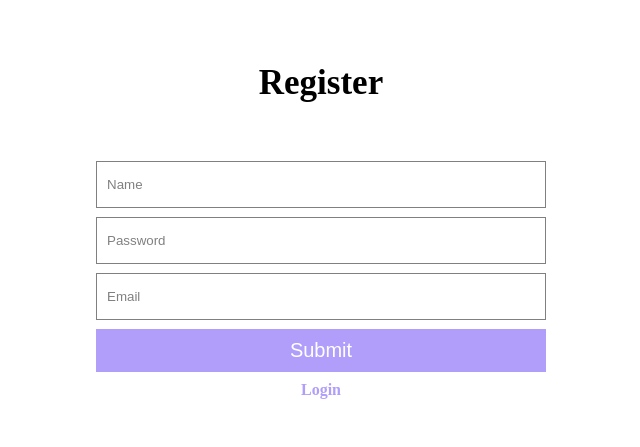
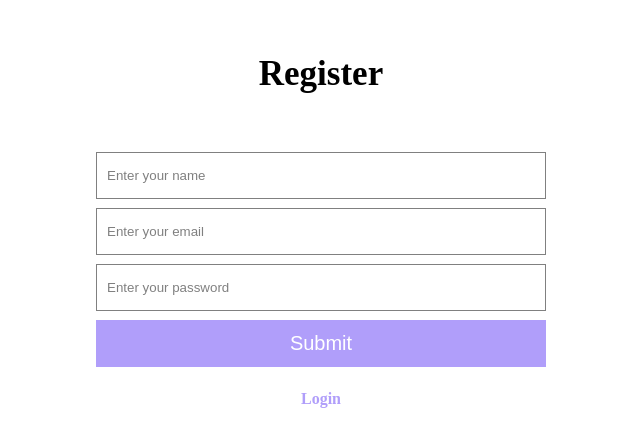
Before and after one commit to dev-chloe/Simple-CRUD, a Next.js app in the folder web/: page /register in a window 1280 px wide. Shown: the part 169-616 px from the top of the page, without its empty margins (319-959 px from the left). Built offline with nearby package versions, Linux system fonts and the light colour scheme.

Commit message:
made custom input & validators

```diff
--- /dev/null
+++ b/web/components/custominput/index.tsx
@@ -0,0 +1,33 @@
+import { useState } from 'react'
+
+const Custominput =({
+  type = 'text',
+  name,
+  placeholder = '',
+  value,
+  onChange = () => {},
+  onBlur = () => {}
+}) => {
+  const [ error, setError ] = useState('');
+
+  const headleBule = () => {
+    const isValid = onBlur && onBlur(value);
+    isValid ? setError('') : setError(`invalid ${name}`)
+  }
+  return (
+    <>
+      <input
+        type={type}
+        name={name}
+        placeholder={placeholder}
+        value={value}
+        onChange={onChange}
+        onBlur={headleBule}
+      ></input>
+
+      { error && <p className="error">{error}</p> }
+      </>
+    )
+}
+
+export default Custominput
--- a/web/css/register.module.scss
+++ b/web/css/register.module.scss
@@ -33,8 +33,15 @@ $main: #B09EFA;
       width: 100%;
       color: #FFFFFF;
       font-size: 20px;
-      padding: 10px;
-      margin-bottom: 2%;
+      padding: 12px 0;
+      margin-bottom: 5%;
+      &:hover {
+        box-shadow: 0 0 10px #B09EFA;
+        border: 1px inset #B09EFA;
+        background: #FFFFFF;
+        color: #B09EFA;
+        transition: color .5s, background .5s, box-shadow .5s, border .5s;
+      }
     }
     a {
       color: $main;
--- a/web/pages/register.tsx
+++ b/web/pages/register.tsx
@@ -1,5 +1,10 @@
+import { useState } from 'react'
+import Link from 'next/link'
+
 import registerStyle from '../css/register.module.scss'
-import Link from 'next/link'
+import Custominput from '../components/custominput'
+import validateEmail from '../utils/validators/validateEmail'
+import validateRequired from '../utils/validators/validateRequired'
 
 const inintialState = {
   name: '',
@@ -8,20 +13,50 @@ const inintialState = {
 }
 
 const Register = () => {
+  const [ registerInfo, setRegisterInfo ] = useState(inintialState)
+  const [ error, setError ] = useState('')
+
+  const handleInputChange = (e) => {
+    const { name, value } = e.target;
+
+    setRegisterInfo({
+      ...registerInfo,
+      [name]: value
+    })
+  }
+
   return (
     <div className={registerStyle.container}>
       <h2>Register</h2>
       <form>
         {/*
           TODO
-          - custom input,
-          - email & required validate
-          - input change handler
           - submit change handler
         */}
-        <input type="text" placeholder="Name"/>
-        <input type="password" placeholder="Password"/>
-        <input type="text" placeholder="Email"/>
+        <Custominput
+          type="name"
+          name="name"
+          placeholder="Enter your name"
+          value={registerInfo.name}
+          onChange={handleInputChange}
+          onBlur={validateRequired}
+        ></Custominput>
+        <Custominput
+          type="email"
+          name="email"
+          placeholder="Enter your email"
+          value={registerInfo.email}
+          onChange={handleInputChange}
+          onBlur={validateRequired}
+        ></Custominput>
+        <Custominput
+          type="password"
+          name="password"
+          placeholder="Enter your password"
+          value={registerInfo.password}
+          onChange={handleInputChange}
+          onBlur={validateRequired}
+        ></Custominput>
         <button type="submit">Submit</button>
         <Link href="">
           <a>Login</a>
--- /dev/null
+++ b/web/utils/validators/validateEmail.tsx
@@ -0,0 +1,5 @@
+const validateEmail = value => {
+  return /^[^\s@]+@[^\s@]+\.[^\s@]+$/.test(value);
+}
+
+export default validateEmail;
--- /dev/null
+++ b/web/utils/validators/validateRequired.tsx
@@ -0,0 +1,3 @@
+const validateRequired = (value) => value !== '';
+
+export default validateRequired;
```
